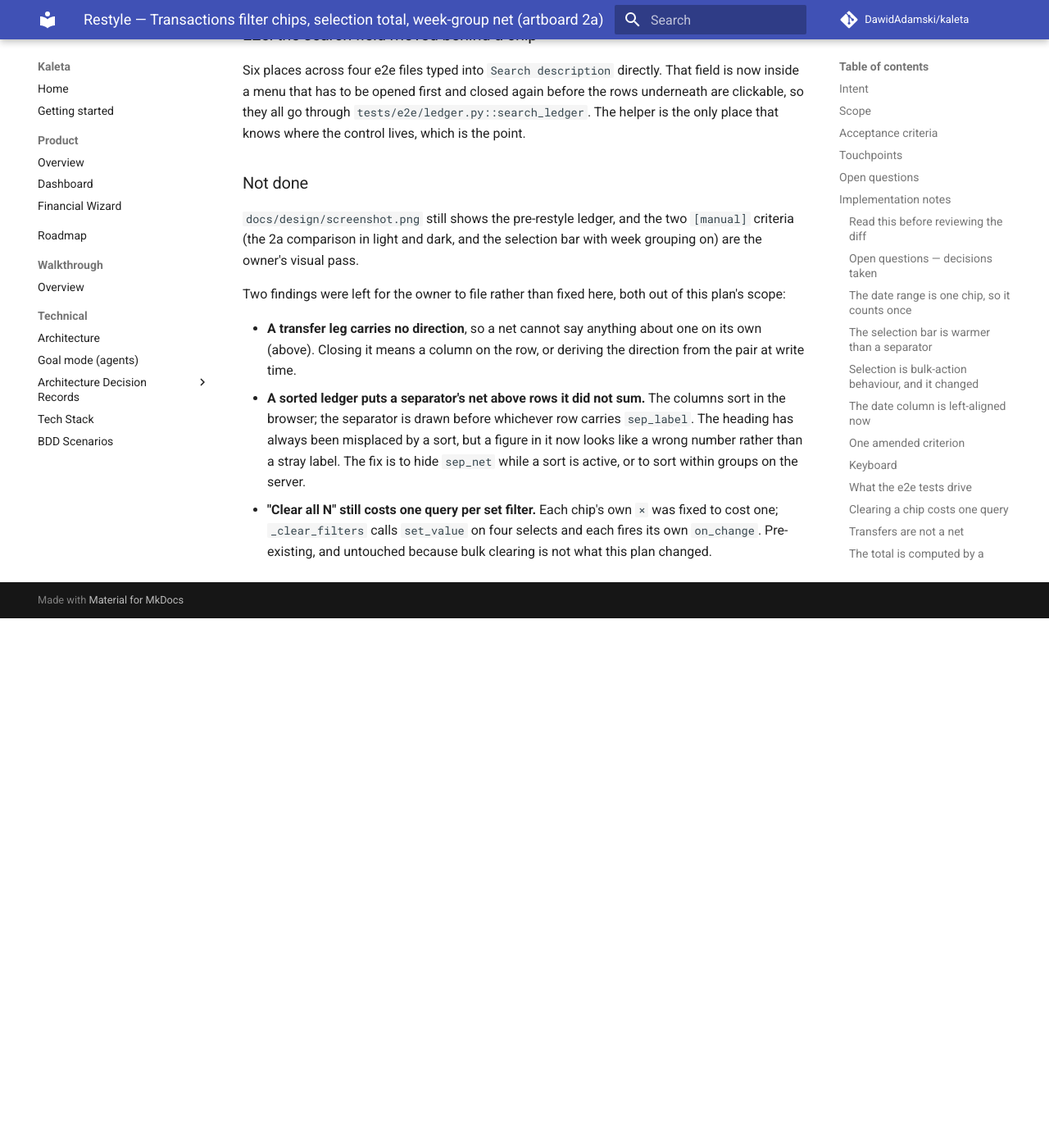
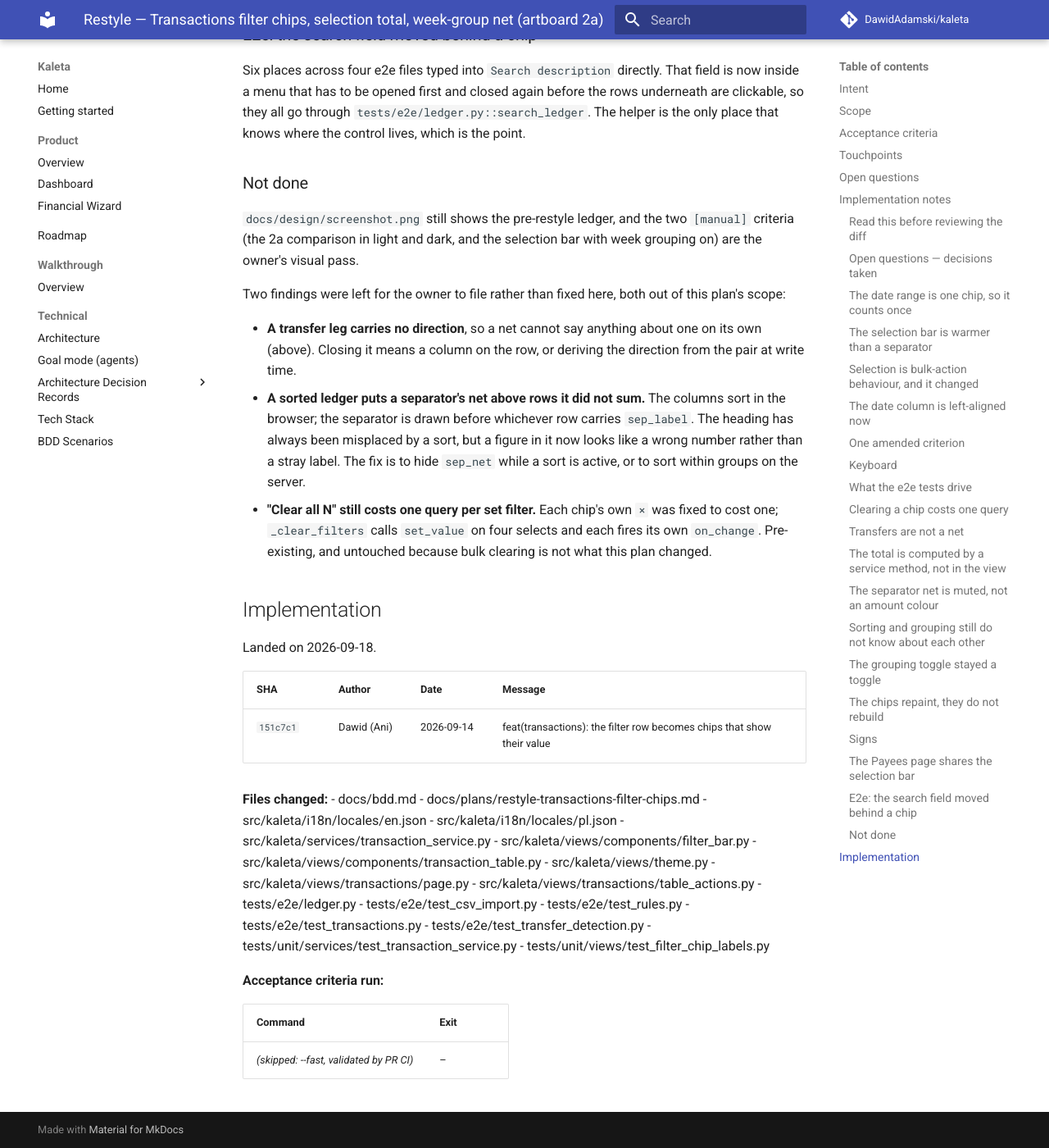
Before and after one commit to DawidAdamski/kaleta, an MkDocs documentation site: the page built from docs/plans/archive/restyle-transactions-filter-chips.md, in a window 1280 px wide and 1400 px high, scrolled down 8237 px. Shown: the whole window at 82% size. Built offline with MkDocs 1.6.1 and Material for MkDocs 9.7.7, drawn with Linux system fonts in a browser that asks for light colours; comment, search, counter and statistics services are not loaded; before the commit the page ends 8991 px from its top, so only the background shows below that.

Commit message:
docs(plans): archive restyle-transactions-filter-chips

```diff
--- a/docs/plans/restyle-transactions-filter-chips.md
+++ b/docs/plans/archive/restyle-transactions-filter-chips.md
@@ -3,8 +3,9 @@ plan_id: restyle-transactions-filter-chips
 title: Restyle — Transactions filter chips, selection total, week-group net (artboard 2a)
 area: transactions
 effort: medium
-status: in-progress
-roadmap_ref: ../roadmap.md#transactions
+status: archived
+archived_at: 2026-09-18
+roadmap_ref: ../../roadmap.md#transactions
 ---
 
 # Restyle — Transactions filter chips, selection total, week-group net
@@ -402,3 +403,36 @@ out of this plan's scope:
   `×` was fixed to cost one; `_clear_filters` calls `set_value` on four
   selects and each fires its own `on_change`. Pre-existing, and untouched
   because bulk clearing is not what this plan changed.
+
+## Implementation
+
+Landed on 2026-09-18.
+
+| SHA | Author | Date | Message |
+|---|---|---|---|
+| `151c7c1` | Dawid (Ani) | 2026-09-14 | feat(transactions): the filter row becomes chips that show their value |
+
+**Files changed:**
+- docs/bdd.md
+- docs/plans/restyle-transactions-filter-chips.md
+- src/kaleta/i18n/locales/en.json
+- src/kaleta/i18n/locales/pl.json
+- src/kaleta/services/transaction_service.py
+- src/kaleta/views/components/filter_bar.py
+- src/kaleta/views/components/transaction_table.py
+- src/kaleta/views/theme.py
+- src/kaleta/views/transactions/page.py
+- src/kaleta/views/transactions/table_actions.py
+- tests/e2e/ledger.py
+- tests/e2e/test_csv_import.py
+- tests/e2e/test_rules.py
+- tests/e2e/test_transactions.py
+- tests/e2e/test_transfer_detection.py
+- tests/unit/services/test_transaction_service.py
+- tests/unit/views/test_filter_chip_labels.py
+
+**Acceptance criteria run:**
+
+| Command | Exit |
+|---|---|
+| _(skipped: --fast, validated by PR CI)_ | – |
```
Also changed, not shown: docs/plans/README.md (+1 -1 lines).
